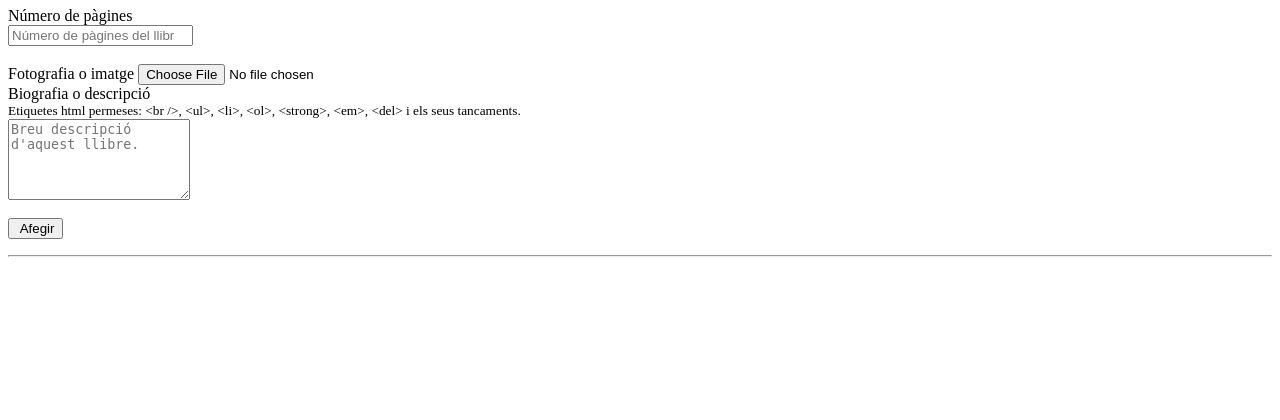
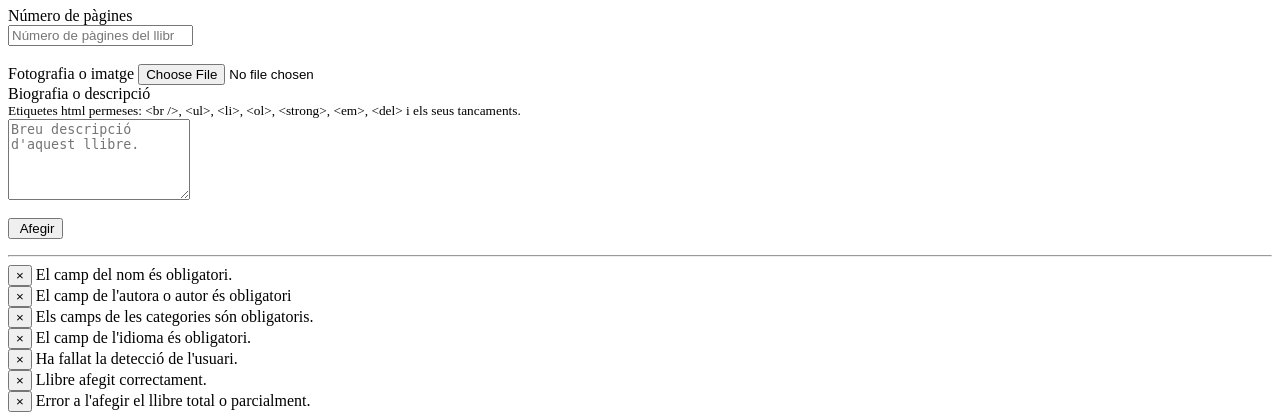
Before and after one commit to cosmogat/llibres, a PHP site: page /html/afllibres.html in a window 1280 px wide. Shown: the part 718-1138 px from the top of the page. Before the commit the page ends 975 px from the top, so only its background shows below. Run offline with PHP 8.4, Linux system fonts and the light colour scheme.

Commit message:
error message when add books

```diff
--- a/html/afllibres.html
+++ b/html/afllibres.html
@@ -154,3 +154,59 @@
   </div>
 </div>
 <!-- FIN form_afegir_2 -->
+<!-- INI ale_1 -->
+<div class="container">
+  <div class="alert alert-danger alert-dismissible" role="alert">
+    <button type="button" class="close" data-dismiss="alert" aria-label="Close"><span aria-hidden="true">×</span></button>
+    El camp del nom és obligatori.
+  </div>
+</div>
+<!-- FIN ale_1 -->
+<!-- INI ale_2 -->
+<div class="container">
+  <div class="alert alert-danger alert-dismissible" role="alert">
+    <button type="button" class="close" data-dismiss="alert" aria-label="Close"><span aria-hidden="true">×</span></button>
+    El camp de l'autora o autor és obligatori
+  </div>
+</div>
+<!-- FIN ale_2 -->
+<!-- INI ale_3 -->
+<div class="container">
+  <div class="alert alert-danger alert-dismissible" role="alert">
+    <button type="button" class="close" data-dismiss="alert" aria-label="Close"><span aria-hidden="true">×</span></button>
+    Els camps de les categories són obligatoris.
+  </div>
+</div>
+<!-- FIN ale_3 -->
+<!-- INI ale_4 -->
+<div class="container">
+  <div class="alert alert-danger alert-dismissible" role="alert">
+    <button type="button" class="close" data-dismiss="alert" aria-label="Close"><span aria-hidden="true">×</span></button>
+    El camp de l'idioma és obligatori.
+  </div>
+</div>
+<!-- FIN ale_4 -->
+<!-- INI ale_5 -->
+<div class="container">
+  <div class="alert alert-danger alert-dismissible" role="alert">
+    <button type="button" class="close" data-dismiss="alert" aria-label="Close"><span aria-hidden="true">×</span></button>
+    Ha fallat la detecció de l'usuari.
+  </div>
+</div>
+<!-- FIN ale_5 -->
+<!-- INI ale_6 -->
+<div class="container">
+  <div class="alert alert-success alert-dismissible" role="alert">
+    <button type="button" class="close" data-dismiss="alert" aria-label="Close"><span aria-hidden="true">×</span></button>
+    Llibre afegit correctament.
+  </div>
+</div>
+<!-- FIN ale_6 -->
+<!-- INI ale_7 -->
+<div class="container">
+  <div class="alert alert-danger alert-dismissible" role="alert">
+    <button type="button" class="close" data-dismiss="alert" aria-label="Close"><span aria-hidden="true">×</span></button>
+    Error a l'afegir el llibre total o parcialment.
+  </div>
+</div>
+<!-- FIN ale_7 -->
```
Also changed, not shown: inc/orm.obj.php (+7 -6 lines), llocs/modllibres.php (+10 -2 lines).
